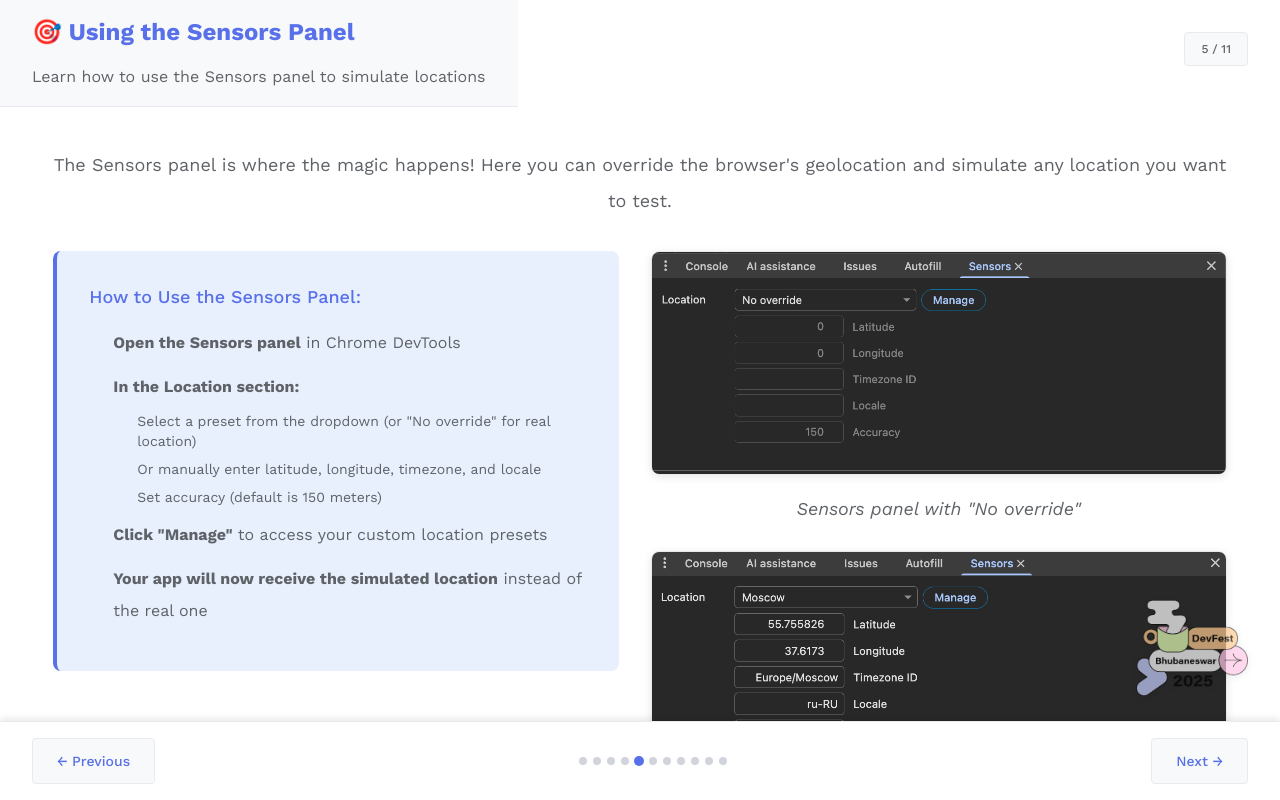
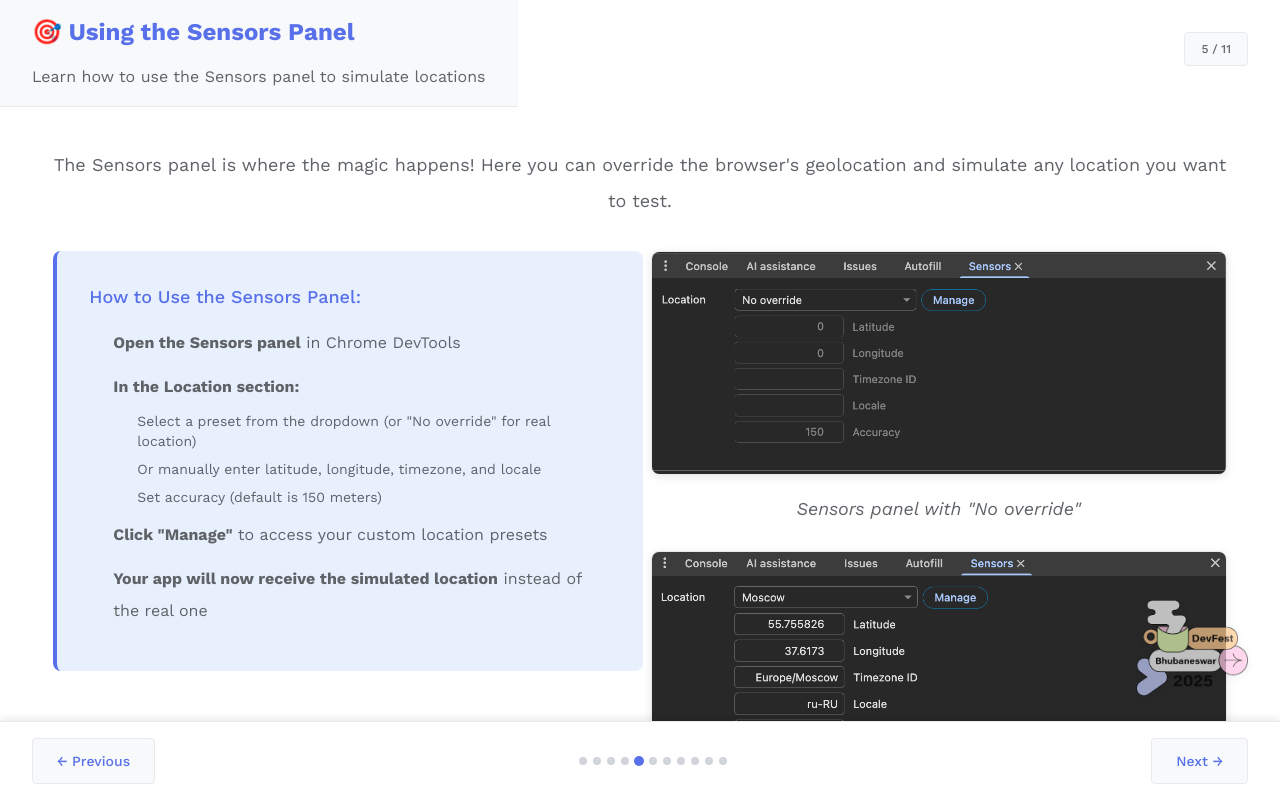
Before and after one commit to SuchitraSwain/devFest-2025-bhubaneswar, a React (Vite) app: page / in a window 1280 px wide. Both pictures are taken after a click on the button 639 px from the left and 761 px from the top of the page. Built offline with nearby package versions, Linux system fonts and the light colour scheme.

Commit message:
spacing fixed

```diff
--- a/src/styles/components/GeolocationSlides.scss
+++ b/src/styles/components/GeolocationSlides.scss
@@ -158,8 +158,8 @@
   }
 
   .sensors-layout {
-    @apply grid gap-8 items-start my-8;
-    grid-template-columns: 1fr 1fr;
+    @apply grid gap-2 items-start my-8;
+    grid-template-columns: 2fr 1.5fr;
   }
 
   .sensors-right {
```
